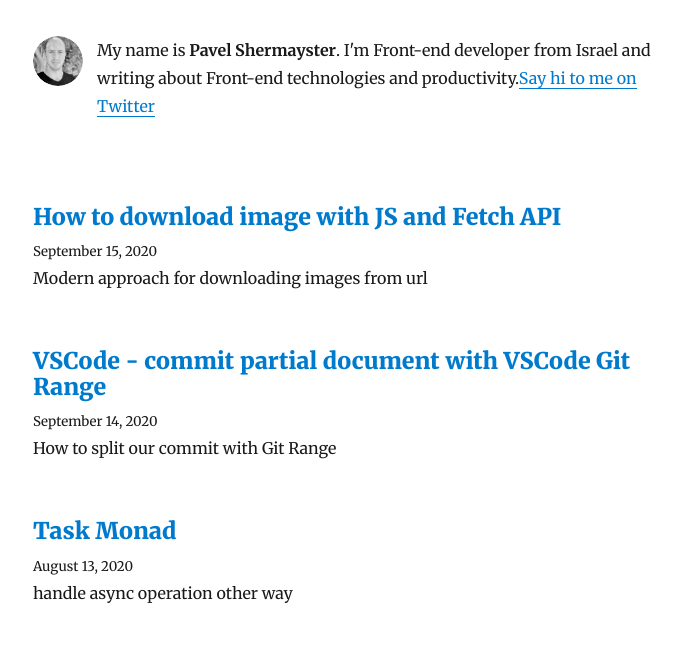
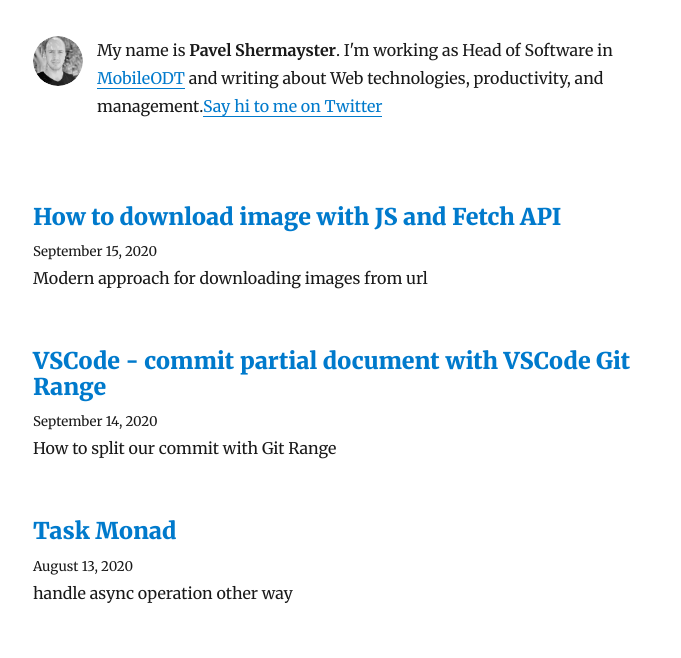
Before and after one commit to Shermayster/personal-blog, a Gatsby site: page / in a window 1280 px wide. Shown: the part 118-776 px from the top of the page, without its empty margins (292-973 px from the left). Built offline with nearby package versions, Linux system fonts and the light colour scheme; Gatsby itself is replaced by a stand-in of ours; some packages are replaced by stand-ins of ours.

Commit message:
title update

```diff
--- a/src/components/bio.js
+++ b/src/components/bio.js
@@ -35,8 +35,8 @@ function Bio() {
             />
             <p>
               My name is <strong>{author}</strong>.{` `}
-              I'm Front-end developer from Israel and writing about Front-end
-              technologies and productivity.
+              I'm working as Head of Software in <a href={`https://www.mobileodt.com/`}>MobileODT</a> and writing about Web
+              technologies, productivity, and management.
               <a href={`https://twitter.com/${social.twitter}`}>
                 Say hi to me on Twitter
               </a>
--- a/src/components/seo.js
+++ b/src/components/seo.js
@@ -10,18 +10,22 @@ import PropTypes from "prop-types"
 import Helmet from "react-helmet"
 import { useStaticQuery, graphql } from "gatsby"
 
-function SEO({ description, lang, meta, keywords, title }) {
+function SEO({ description, lang, meta =[], keywords = [], title }) {
   const { site } = useStaticQuery(
     graphql`
       query {
-        site {
-          siteMetadata {
-            title
-            description
-            author
-          }
-        }
+  site {
+    siteMetadata {
+      author
+      description
+      siteUrl
+      title
+      social {
+        twitter
       }
+    }
+  }
+}
     `
   )
 
@@ -30,7 +34,7 @@ function SEO({ description, lang, meta, keywords, title }) {
   return (
     <Helmet
       htmlAttributes={{
-        lang,
+        lang: "en",
       }}
       title={title}
       titleTemplate={`%s | ${site.siteMetadata.title}`}
```
